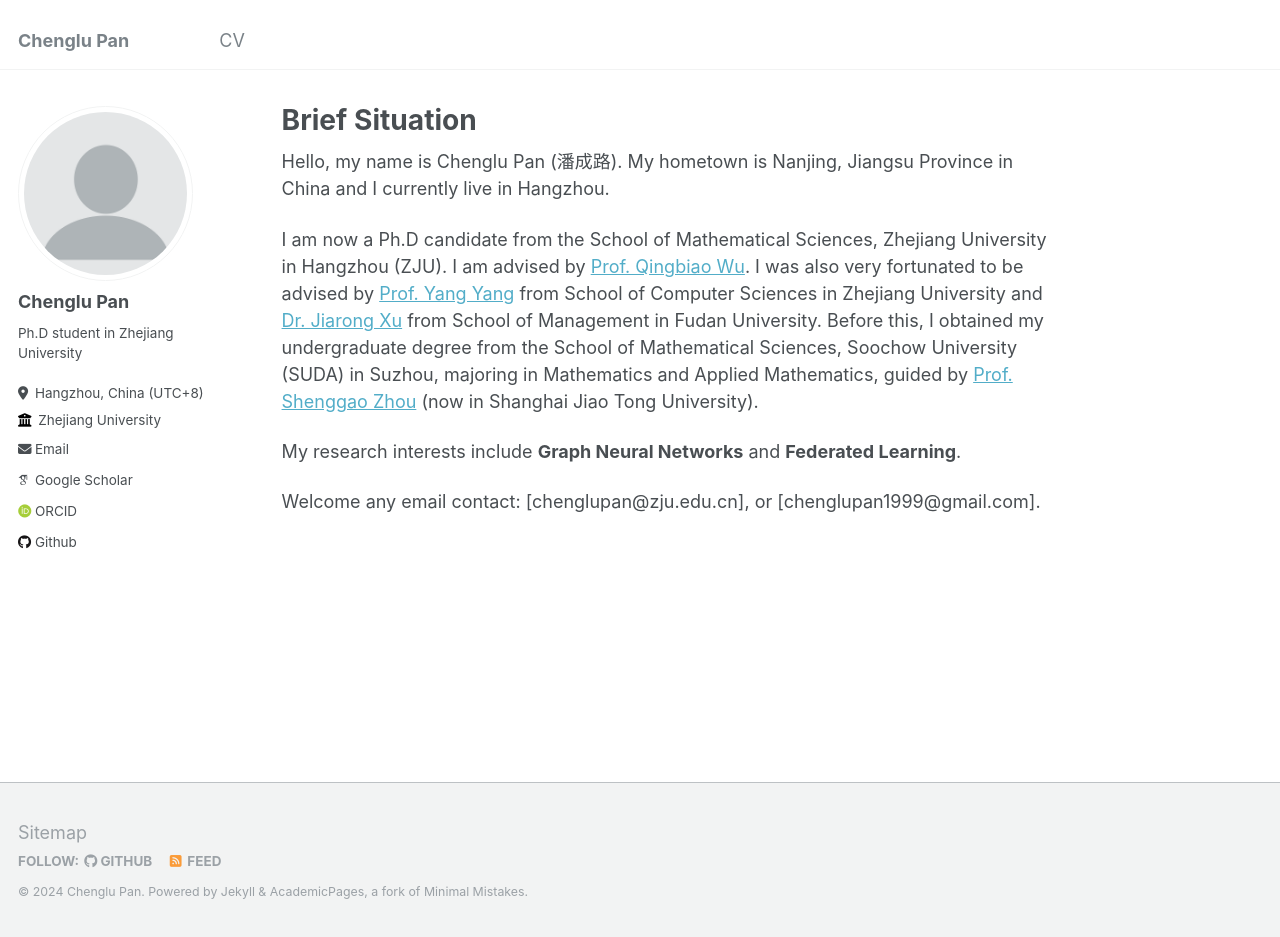
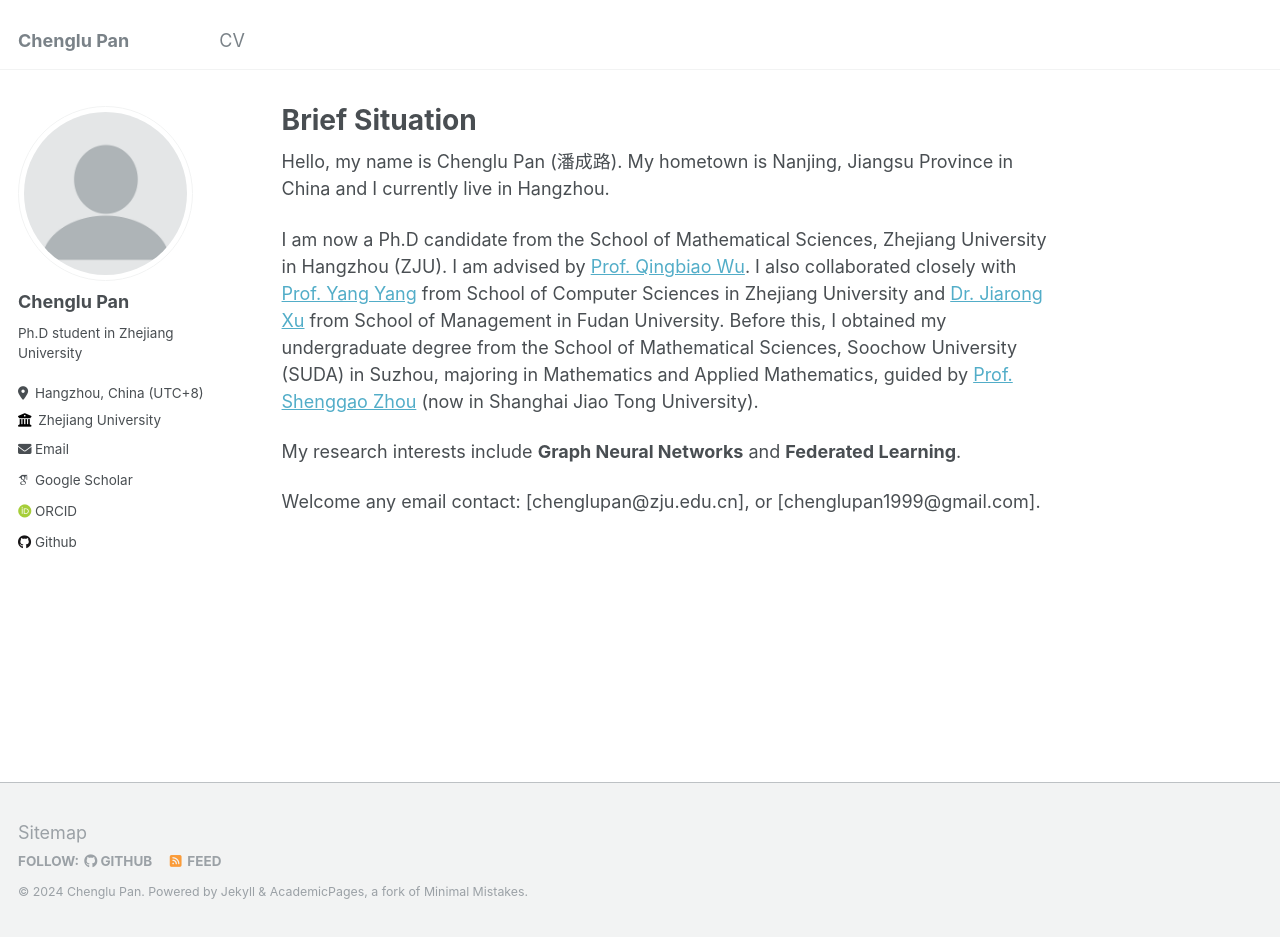
Before and after one commit to Chenglu0426/Chenglu0426.github.io, a Jekyll site: the page built from _pages/about.md, in a window 1280 px wide and 937 px high. Built offline with Jekyll 4.4.1, drawn with Linux system fonts in a browser that asks for light colours; some web fonts are replaced.

Commit message:
Update about.md

```diff
--- a/_pages/about.md
+++ b/_pages/about.md
@@ -9,7 +9,7 @@ redirect_from:
 
 Hello, my name is Chenglu Pan (潘成路). My hometown is Nanjing, Jiangsu Province in China and I currently live in Hangzhou.
 
-I am now a Ph.D candidate from the School of Mathematical Sciences, Zhejiang University in Hangzhou (ZJU). I am advised by [Prof. Qingbiao Wu](https://person.zju.edu.cn/en/0085412). I was also very fortunated to be advised by [Prof. Yang Yang](yangy.org) from School of Computer Sciences in Zhejiang University and [Dr. Jiarong Xu](galina0217.github.io) from School of Management in Fudan University. Before this, I obtained my undergraduate degree from the School of Mathematical Sciences, Soochow University (SUDA) in Suzhou, majoring in Mathematics and Applied Mathematics, guided by [Prof. Shenggao Zhou](https://math.sjtu.edu.cn/faculty/sgzhou) (now in Shanghai Jiao Tong University).
+I am now a Ph.D candidate from the School of Mathematical Sciences, Zhejiang University in Hangzhou (ZJU). I am advised by [Prof. Qingbiao Wu](https://person.zju.edu.cn/en/0085412). I also collaborated closely with [Prof. Yang Yang](yangy.org) from School of Computer Sciences in Zhejiang University and [Dr. Jiarong Xu](galina0217.github.io) from School of Management in Fudan University. Before this, I obtained my undergraduate degree from the School of Mathematical Sciences, Soochow University (SUDA) in Suzhou, majoring in Mathematics and Applied Mathematics, guided by [Prof. Shenggao Zhou](https://math.sjtu.edu.cn/faculty/sgzhou) (now in Shanghai Jiao Tong University).
 
 My research interests include **Graph Neural Networks** and **Federated Learning**.
 
```
